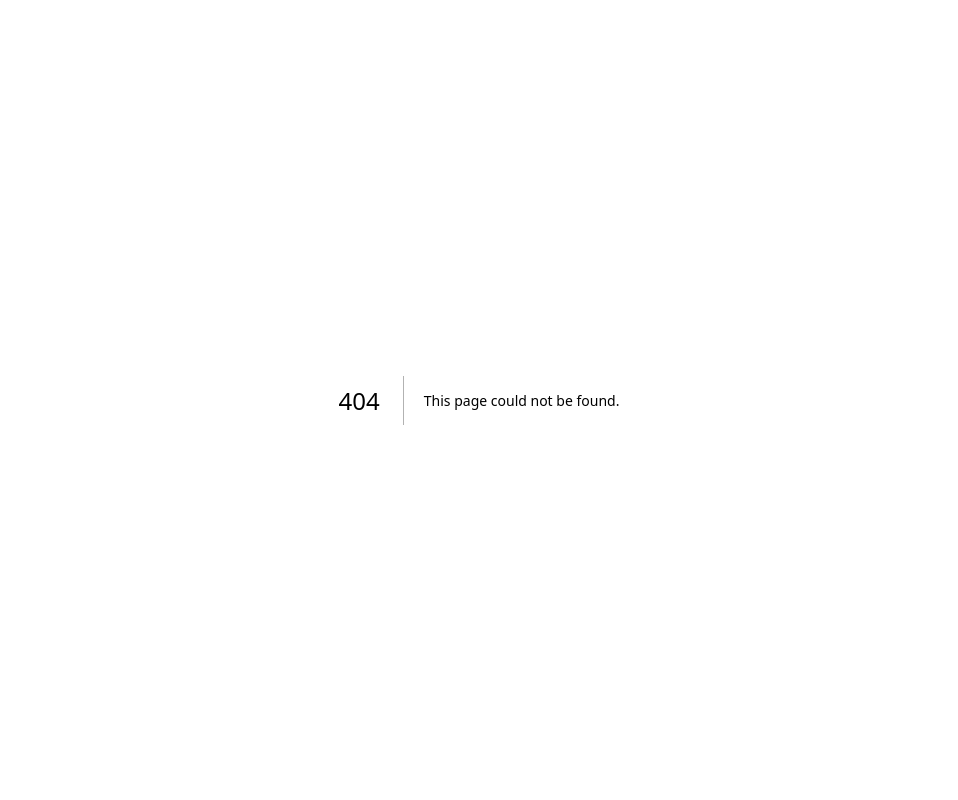
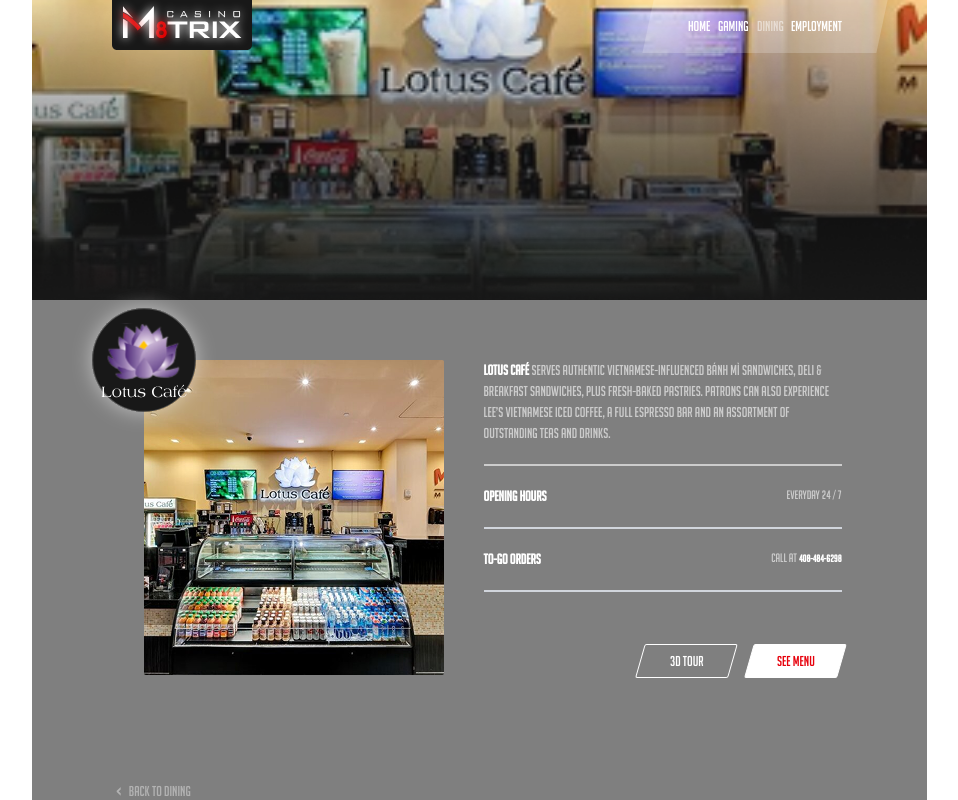
Before and after one commit to JamesRubic/CasinoGame, a Next.js app: page /dining/cafe in a window 1280 px wide. Before the commit this address had no page. Shown: the top 800 px of the page, without its empty margins (161-1119 px from the left). Built offline with nearby package versions, Linux system fonts and the light colour scheme.

Commit message:
Dining Cafe Page Complete

```diff
--- /dev/null
+++ b/app/dining/cafe/page.tsx
@@ -0,0 +1,84 @@
+"use client";
+
+import BtnElement from "@/app/components/BtnElement/BtnElement";
+import Layout from "@/app/components/layout/layout";
+import Image from "next/image";
+import Link from "next/link";
+
+const EpicBar = () => {
+  return (
+    <Layout>
+      {/* main image Part */}
+      <div className="bg-[url(/assets/images/room_of_cafe.png)] bg-no-repeat bg-cover bg-center h-[300px] flex flex-col justify-end w-full">
+        <div className="flex items-end justify-center bg-[url(/assets/images/bggradient_home.png)] bg-no-repeat bg-cover w-full h-[469px]"></div>
+      </div>
+      {/* main body Part */}
+      <div className=" bg-black/50 pt-[60px]">
+        <div className="flex gap-10 ml-28 mr-[85px]">
+          <div className="relative">
+            <Image
+              className="block h-[315px]"
+              src={"/assets/images/room_of_cafe.png"}
+              alt="Image18"
+              width={300}
+              height={315}
+            />
+            <Image
+              className="absolute top-0 translate-[-50%]"
+              src={"/Restaurant Logos (3).svg"}
+              alt="RestaurantLogo"
+              width={145}
+              height={145}
+            />
+          </div>
+          <div className="flex-6">
+            <p className="text-white/60 font-extralight text-[14px] pb-5 border-b-2 border-gray-780">
+              <p className="font-bold inline-block text-white">Lotus Café</p>{" "}
+              serves authentic Vietnamese-influenced bánh mì sandwiches, deli &
+              breakfast sandwiches, plus fresh-baked pastries. Patrons can also
+              experience Lee’s Vietnamese Iced Coffee, a full espresso bar and
+              an assortment of outstanding teas and drinks.
+            </p>
+            <div className="flex justify-between py-5 border-b-2 border-gray-300">
+              <p className="text-[14px] font-bold text-white">Opening Hours</p>
+              <p className="text-[12px] font-light text-white/60">
+                Everyday 24 / 7
+              </p>
+            </div>
+            <div className="flex justify-between py-5 border-b-2 border-gray-300">
+              <p className="text-[14px] font-bold text-white">To-Go Orders</p>
+              <p className="text-[12px] font-light text-white/60">
+                Call at{" "}
+                <span className="text-[10px] font-bold text-white">
+                  408-484-6298
+                </span>
+              </p>
+            </div>
+            <div className="flex justify-end gap-4 mt-[52px]">
+              <BtnElement className="" color="white" name="3D TOUR" />
+              <button
+                className={`bg-white flex justify-center items-center w-[93px] h-[33.5px] -skew-x-16 cursor-pointer border rounded-xs border-white`}
+              >
+                <p
+                  className={`skew-x-16 text-red-600 max-w-[68px] text-[14px] font-normal text-wrap leading-none text-center`}
+                >
+                  SEE MENU
+                </p>
+              </button>
+            </div>
+          </div>
+        </div>
+        <Link href={"/dining"}>
+          <p className="text-white/40 text-[14px] pl-[85px] pt-[103px] pb-[71.5px]">
+            <span className="text-[14px] font-bold text-white/40 pr-2">
+              &lt;
+            </span>
+            Back to dining
+          </p>
+        </Link>
+      </div>
+    </Layout>
+  );
+};
+
+export default EpicBar;
```
Also changed, not shown: public/Restaurant Logos (3).svg (added).
